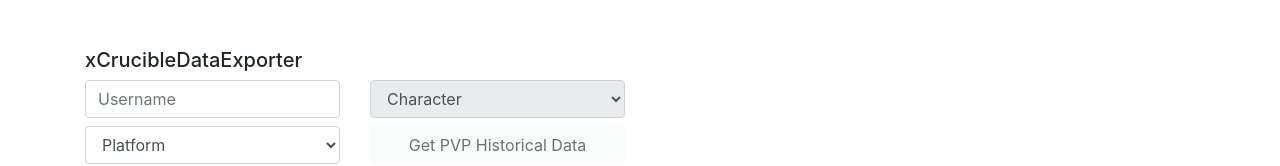
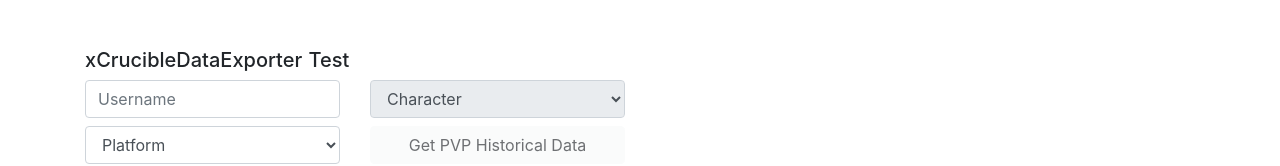
Before and after one commit to jpoechill/xcrucibleexporter, a Nuxt app: page / in a window 1280 px wide. Shown: the top 166 px of the page. Built offline with nearby package versions, Linux system fonts and the light colour scheme.

Commit message:
minor: testing

```diff
--- a/pages/index.vue
+++ b/pages/index.vue
@@ -3,7 +3,7 @@
     <div class="container mt-5">
       <div class="row">
         <div class="col-md-12">
-          <strong><h5>xCrucibleDataExporter</h5></strong>
+          <strong><h5>xCrucibleDataExporter Test</h5></strong>
         </div>
       </div>
       <div class="row">
```
